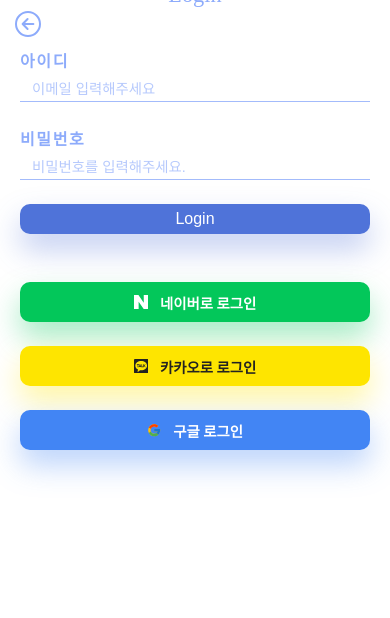
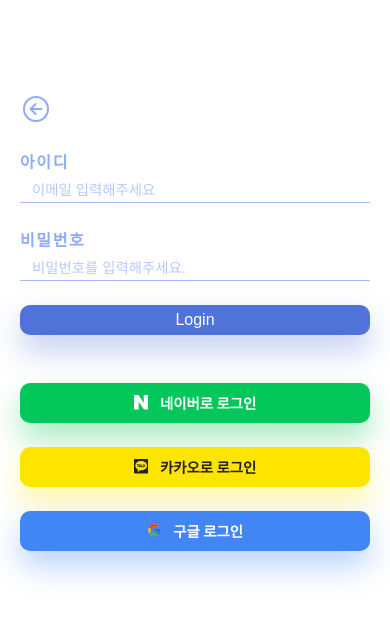
Before and after one commit to jin-park0115/janaggana, a React (Vite) app: page /login in a window 390 px wide. Shown: the top 618 px of the page. Built offline with nearby package versions, Linux system fonts and the light colour scheme; no server answers.

Commit message:
style: 반응형 수정

```diff
--- a/src/pages/LoginPage.tsx
+++ b/src/pages/LoginPage.tsx
@@ -52,7 +52,6 @@
       <BackArrow to="/">
         <IoArrowBackCircleOutline />
       </BackArrow>
-      <h1>Login</h1>
       <LoginForm onSubmit={handleLogin}>
         <LoginStyle>
           <LogintInput
@@ -130,13 +129,14 @@
   }
   @media (max-width: 500px) {
     width: 100%;
-    height: 50vh;
+    height: 70vh;
     h1 {
       font-size: 1.6rem;
     }
   }
   @media (max-width: 430px) {
     width: 100%;
+    height: 75vh;
     h1 {
       font-size: 1.4rem;
     }
@@ -144,23 +144,11 @@
 `;
 
 const BackArrow = styled(Link)`
-  position: absolute;
-  top: 26%;
-  left: 34%;
+  width: 100%;
+  display: flex;
   color: #8dabfb;
   font-size: 2rem;
   cursor: pointer;
-  @media (max-width: 1024px) {
-    top: 28%;
-    left: 29%;
-  }
-  @media (max-width: 768px) {
-    left: 16%;
-  }
-  @media (max-width: 500px) {
-    left: 3%;
-    top: 1%;
-  }
 `;
 
 const LoginForm = styled.form`
```
